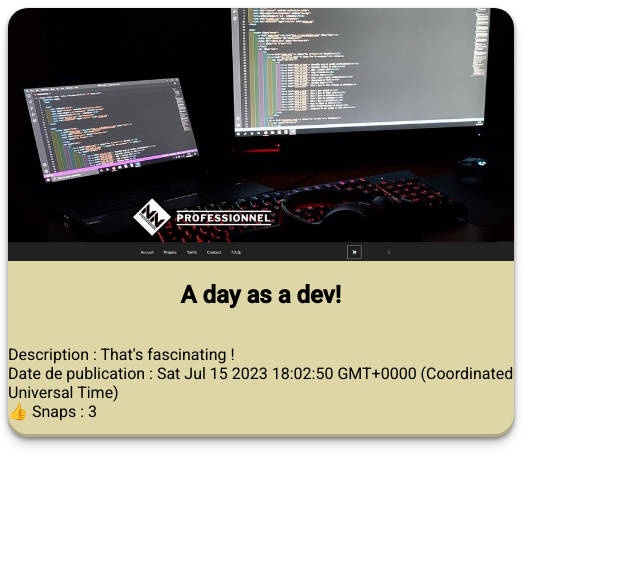
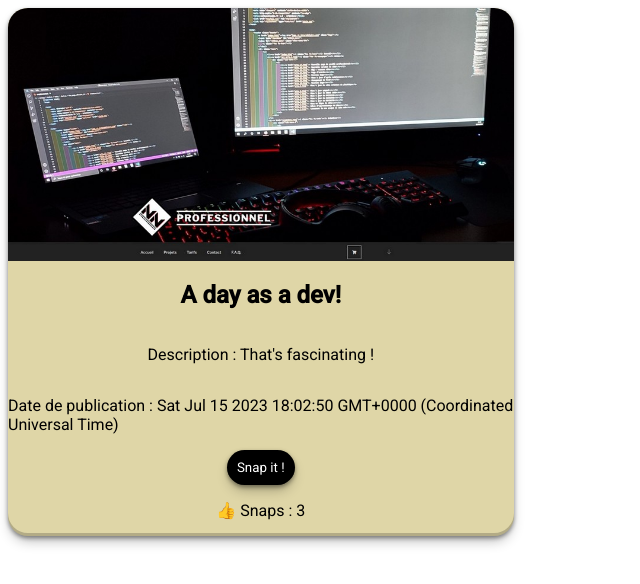
Before and after one commit to Nathannicolle/dev-angular, an Angular app: page / in a window 1280 px wide. Shown: the top 584 px of the page, without its empty margins (0-640 px from the left). Built offline with nearby package versions, Linux system fonts and the light colour scheme.

Commit message:
ajout de la fonctionnalité de like/dislike

```diff
--- a/src/app/face-snap/face-snap.component.html
+++ b/src/app/face-snap/face-snap.component.html
@@ -1,8 +1,8 @@
 <div class="face-snap-card">
   <img [src]="imageURL" [alt]="description"/>
   <h2>{{title}}</h2>
-  <p>Description : {{description}} <br/>
-     Date de publication : {{creationDate}} <br />
-     👍 Snaps : {{snaps}}
-  </p>
+  <p>Description : {{description}} </p>
+  <p>Date de publication : {{creationDate}}</p>
+  <button (click)="onSnapClick()">Snap it !</button>
+  <p>👍 Snaps : {{snaps}}</p>
 </div>
--- a/src/app/face-snap/face-snap.component.scss
+++ b/src/app/face-snap/face-snap.component.scss
@@ -15,4 +15,13 @@ $radius-snap-card: 20px;
     border-top-left-radius: $radius-snap-card;
     border-top-right-radius: $radius-snap-card;
   }
+
+  button {
+    background: #000;
+    color: white;
+    padding: 2%;
+    box-shadow: rgba(0, 0, 0, 0.4) 0px 2px 4px, rgba(0, 0, 0, 0.3) 0px 7px 13px -3px, rgba(0, 0, 0, 0.2) 0px -3px 0px inset;
+    border: none;
+    border-radius: $radius-snap-card;
+  }
 }
--- a/src/app/face-snap/face-snap.component.ts
+++ b/src/app/face-snap/face-snap.component.ts
@@ -11,6 +11,7 @@ export class FaceSnapComponent implements OnInit {
   creationDate!: Date;
   snaps!: number;
   imageURL!:string;
+  isSnapped!: boolean;
 
   ngOnInit() {
     this.title = "A day as a dev!";
@@ -18,5 +19,24 @@ export class FaceSnapComponent implements OnInit {
     this.creationDate = new Date();
     this.snaps = 3;
     this.imageURL = "/assets/img/bg_site_pro_mini.jpg";
+    this.isSnapped = false;
+  }
+
+  onSnapClick() {
+    if(this.isSnapped === false) {
+      this.onAddSnap();
+    } else {
+      this.onRemoveSnap();
+    }
+  }
+
+  onAddSnap() {
+    this.snaps++;
+    this.isSnapped=true;
+  }
+
+  onRemoveSnap() {
+    this.snaps--;
+    this.isSnapped=false;
   }
 }
```
